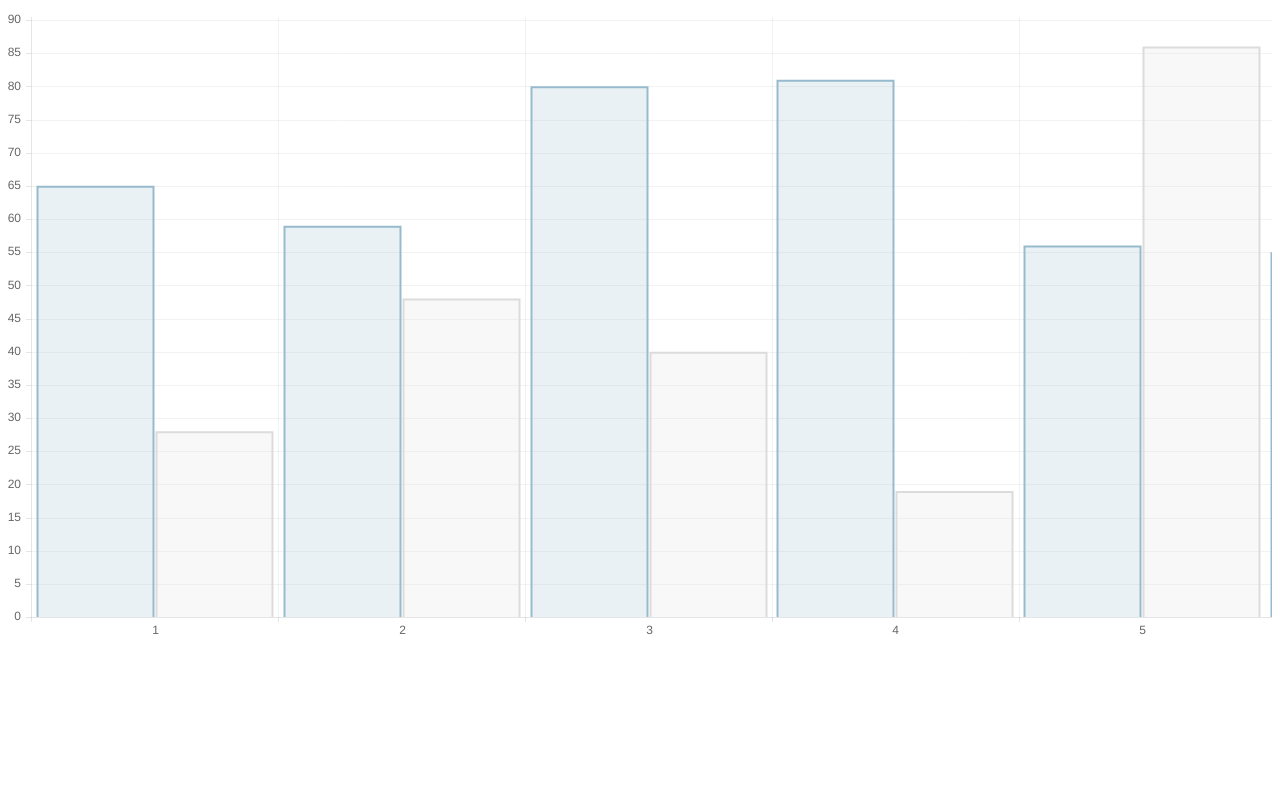
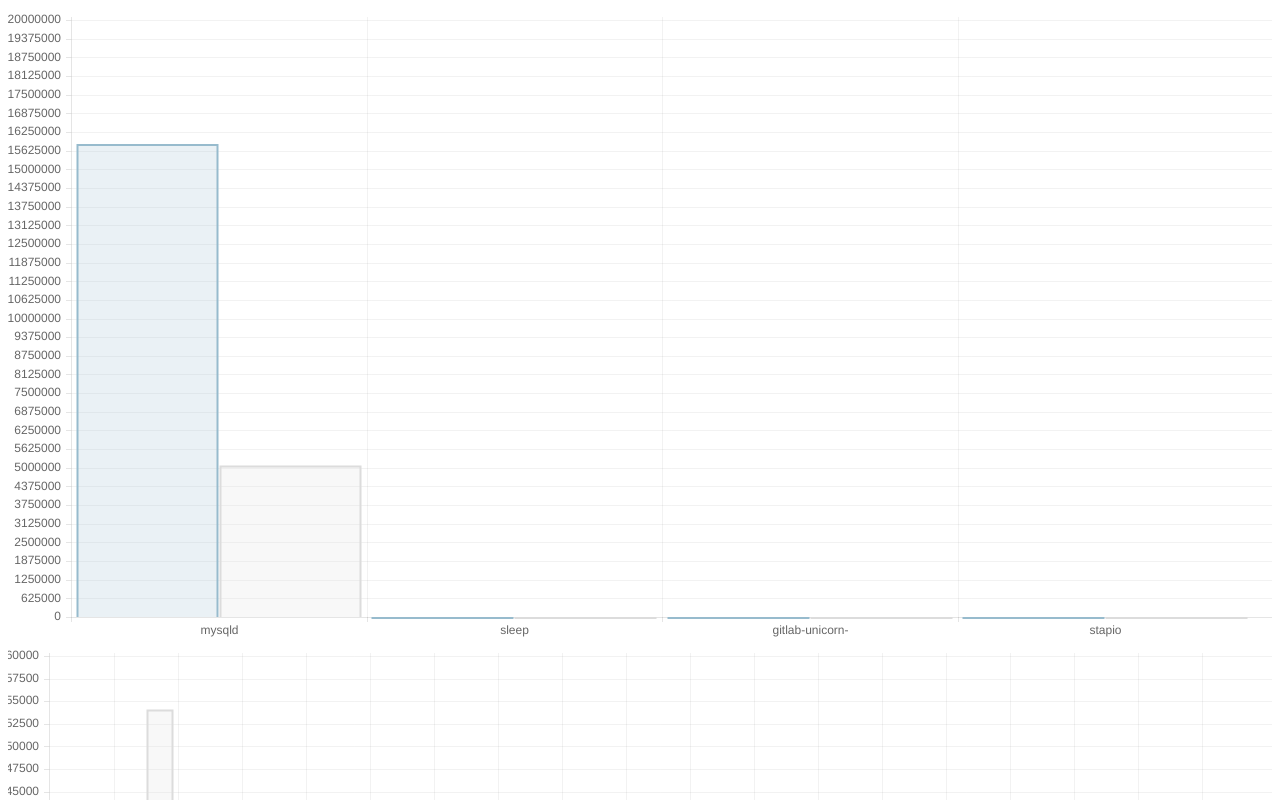
Before and after one commit to Choestelus/Angular-Graph, a plain HTML site: page index.html in a window 1280 px wide. Shown: the top 800 px of the page. Drawn offline with nearby package versions, Linux system fonts and the light colour scheme.

Commit message:
IOPS and disktop graph

```diff
--- a/controller.js
+++ b/controller.js
@@ -5,14 +5,29 @@ function Hello($scope, $http) {
         // success(function(data) {
         //    $scope.greeting = data;
         // });
-        $scope.greeting = {
-            "labels" : ["1", "2", "3", "4", "5"],
-            "series" : ["Series 1", "Series 2"],
+
+        $scope.disktop = {
+            "labels" : ["mysqld", "sleep", "gitlab-unicorn-", "stapio"],
+            "series" : ["Read", "Write"],
             "data" : [
-                [65, 59, 80, 81, 56, 55, 40],
-                [28, 48, 40, 19, 86, 27, 90]
-            ],
-            "colors" : [ "#97BBCD", "#DCDCDC", "#F7464A", "#46BFBD", "#FDB45C", "#949FB1", "#4D5360" ]
+                [15843328, 1224, 788, 0],
+                [5071360, 0, 0, 562]
+            ]
 
         }
+
+        $scope.iosize = {
+
+        }
+
+        $scope.iops = {
+            "labels" : ["mysqld", "postmark", "top", "postgress", "pgrep", "redis-server", "ceph-mds",
+                        "sshd", "gitlab-unicorn-", "irqbalance", "ruby", "crond", "awk", "docker", "ksmtuned",
+                        "python", "java", "tpcc_start", "tmux"],
+            "series" : ["read", "write"],
+            "data" : [
+                [10456, 37821, 14636, 153, 1048, 990, 144, 68, 172, 336, 98, 84, 10, 24, 85, 42, 12, 6, 0, 18],
+                [197, 54081, 55, 30, 0, 133, 0, 67, 0, 0, 2, 157, 0, 4, 0, 2, 0, 0, 9, 0]
+            ]
+        }
 }
--- a/index.html
+++ b/index.html
@@ -7,13 +7,17 @@
 </head>
     <body ng-app="app">
         <div class="container" ng-controller="hello">
-            <canvas id="bar" class="chart chart-bar"
-            chart-data="greeting.data"
-            chart-labels="greeting.labels"
-            chart-series="greeting.series"
-            chart-colours="greeting.colors">
+            <canvas id="bar-disktop" class="chart chart-bar"
+            chart-data="disktop.data"
+            chart-labels="disktop.labels"
+            chart-series="disktop.series">
             </canvas>
 
+            <canvas id="bar-iops" class="chart chart-bar"
+            chart-data="iops.data"
+            chart-labels="iops.labels"
+            chart-series="iops.series">
+            </canvas>
         </div>
         <script src="bower_components/Chart.js/Chart.js"></script>
         <script src="bower_components/angular/angular.js"></script>
```
